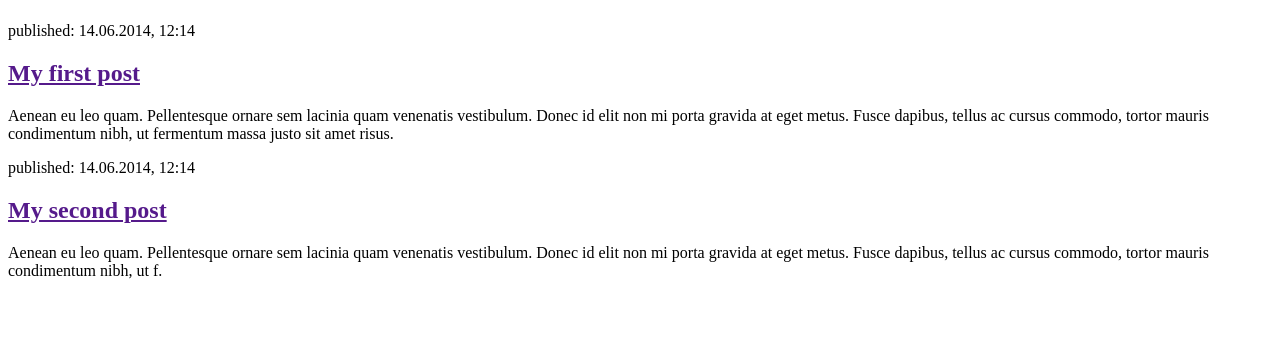
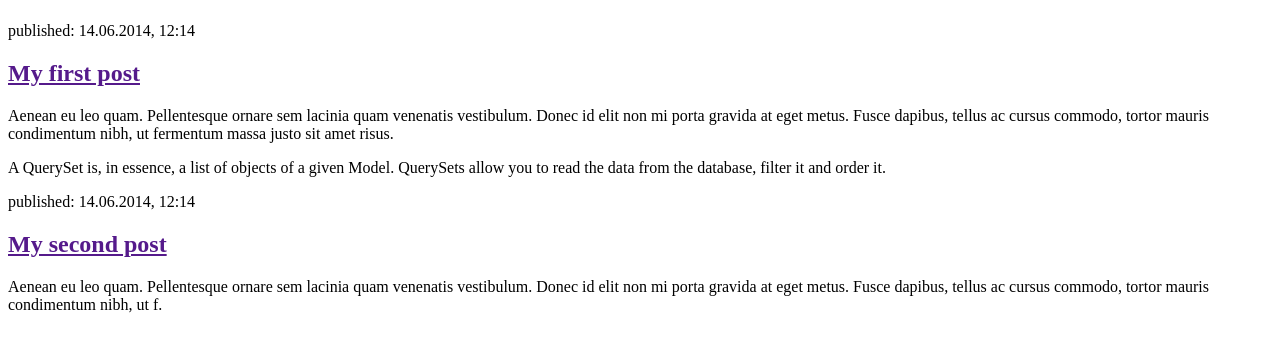
Before and after one commit to Shreya-repo/django-project, a Django app: page / in a window 1280 px wide. Shown: the part 58-410 px from the top of the page. Run offline with Django 3.2, Linux system fonts and the light colour scheme.

Commit message:
Template updated

```diff
--- a/app1/templates/app1/post_list.html
+++ b/app1/templates/app1/post_list.html
@@ -14,6 +14,10 @@
         <p>Aenean eu leo quam. Pellentesque ornare sem lacinia quam venenatis vestibulum. Donec id elit non mi porta gravida at eget metus. Fusce dapibus, tellus ac cursus commodo, tortor mauris condimentum nibh, ut fermentum massa justo sit amet risus.</p>
     </p>
 
+    <p>
+        A QuerySet is, in essence, a list of objects of a given Model. QuerySets allow you to read the data from the database, filter it and order it.
+    </p>
+
     <article>
         <time>published: 14.06.2014, 12:14</time>
         <h2><a href="">My second post</a></h2>
```
